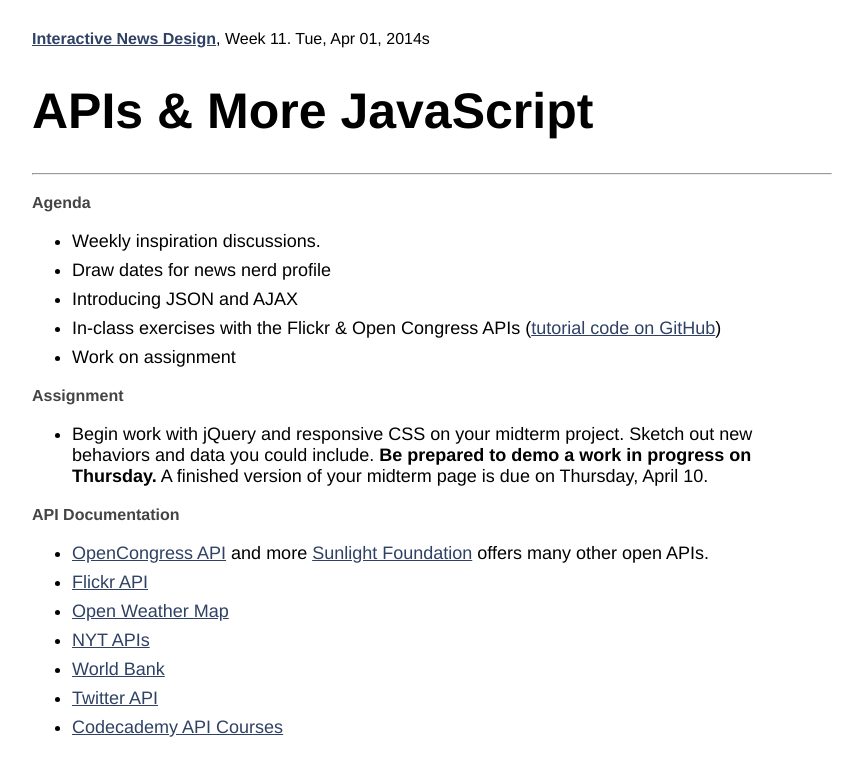
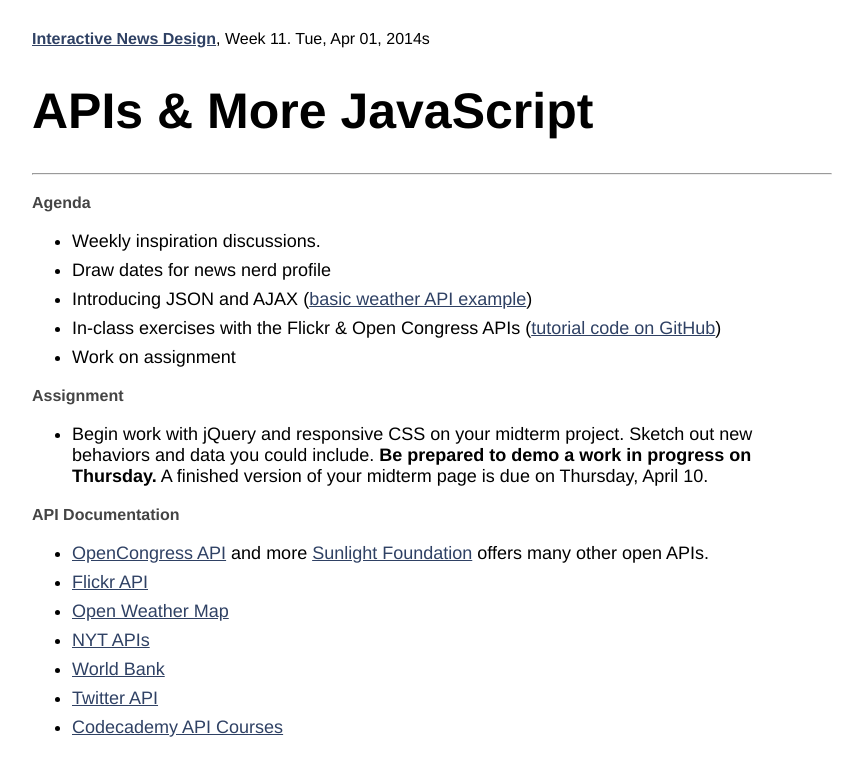
Before and after one commit to tysone/2014-columbia, a Jekyll site: the page built from _posts/2014-04-01-class-19.md, in a window 1280 px wide. Shown: the top 776 px of the page, without its empty margins (248-1111 px from the left). Built offline with Jekyll 4.4.1, drawn with Linux system fonts in a browser that asks for light colours.

Commit message:
weather example

```diff
--- a/_posts/2014-04-01-class-19.md
+++ b/_posts/2014-04-01-class-19.md
@@ -9,7 +9,7 @@ summary: Interacting with the wider Web
 
 * Weekly inspiration discussions.
 * Draw dates for news nerd profile
-* Introducing JSON and AJAX
+* Introducing JSON and AJAX ([basic weather API example](https://gist.github.com/tysone/9915169))
 * In-class exercises with the Flickr & Open Congress APIs ([tutorial code on GitHub](https://github.com/tysone/2014-columbia-projects/tree/gh-pages/Tyson/json-examples))
 * Work on assignment
 
```
